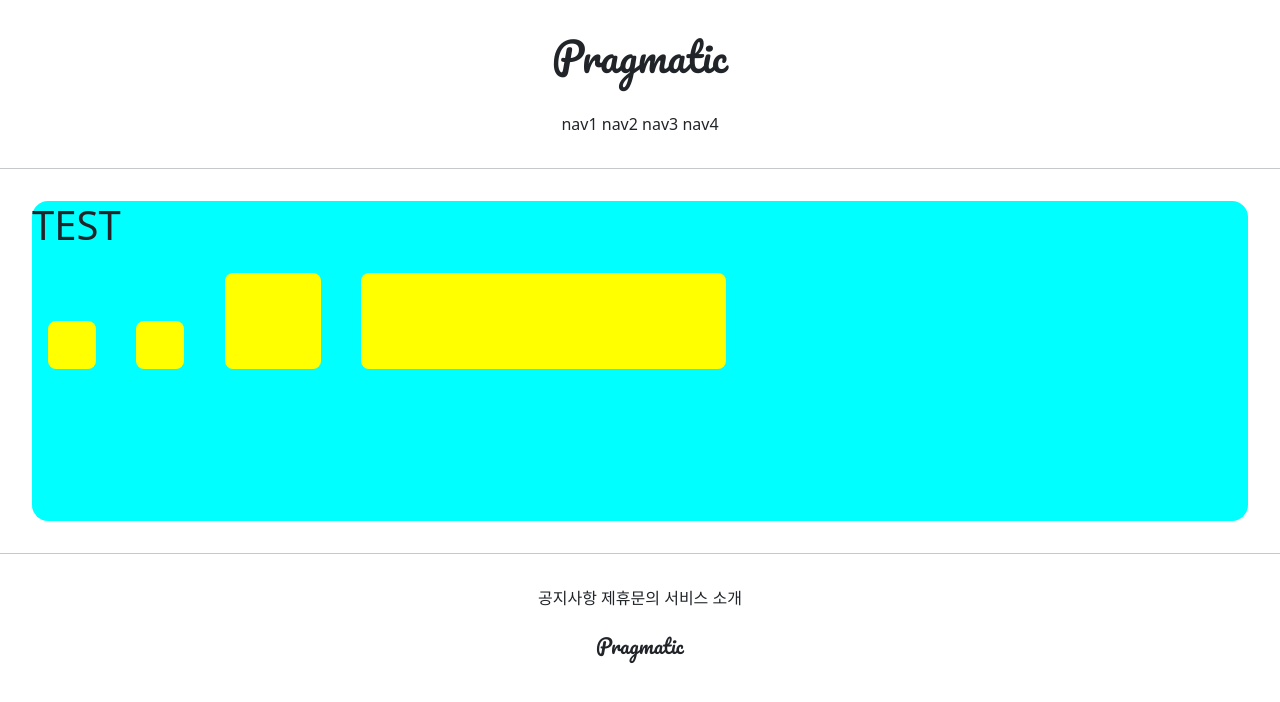
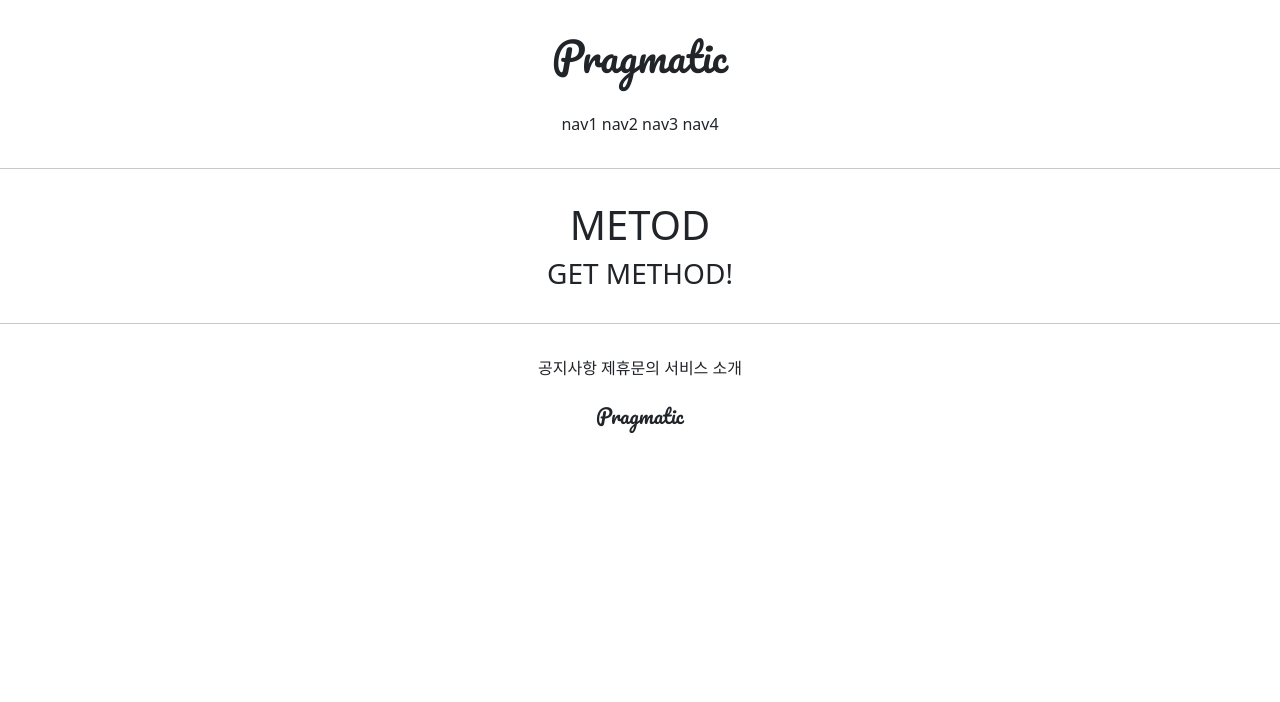
Before and after one commit to aneunji-git/temp, a Django app: page /accounts/hello_world/ in a window 1280 px wide. Shown: the top 702 px of the page. Run offline with Django 3.2, Linux system fonts and the light colour scheme; parts of the project's set-up code (start-up, migrations or seed data) failed here and were passed over.

Commit message:
7/8 2ban class commit 2

```diff
--- a/accountapp/templates/accountapp/hello_world.html
+++ b/accountapp/templates/accountapp/hello_world.html
@@ -2,31 +2,11 @@
 
 {% block content %}
 
-    <style>
 
-    .testing {
-        background-color: yellow;
-        height: 48px;
-        width:48px;
-        margin: 1rem;
-        border-radius: .5rem;
-        display: inline-block;
-    }
+    <div style="margin: 2rem; text-align:center">
 
-
-    </style>
-    <div style="height: 20rem; background-color: aqua;
-    border-radius: 1rem; margin: 2rem; font-size: 2rem">
-        <h1>TEST</h1>
-
-
-        <div class = "testing" style = "height:48px; width:48px; "></div>
-        <div class = "testing" style = "height:3rem; width:3rem; "></div>
-        <div class = "testing" style = "height:3em; width:3em; "></div>
-        <div class = "testing" style = "height:30%; width:30%; "></div>
-
-
-
+        <h1>METOD</h1>
+        <h3>{{ text }}</h3>
     </div>
 
 {% endblock %}
--- a/accountapp/views.py
+++ b/accountapp/views.py
@@ -5,4 +5,9 @@ from django.shortcuts import render
 
 
 def hello_world(request):
-    return render(request, 'accountapp/hello_world.html')
+    if request.method == "POST":
+        return render(request, 'accountapp/hello_world.html',
+                      context={'text':'POST METHOD!'})
+    else:
+        return render(request, 'accountapp/hello_world.html',
+                      context={'text':'GET METHOD!'})
```
